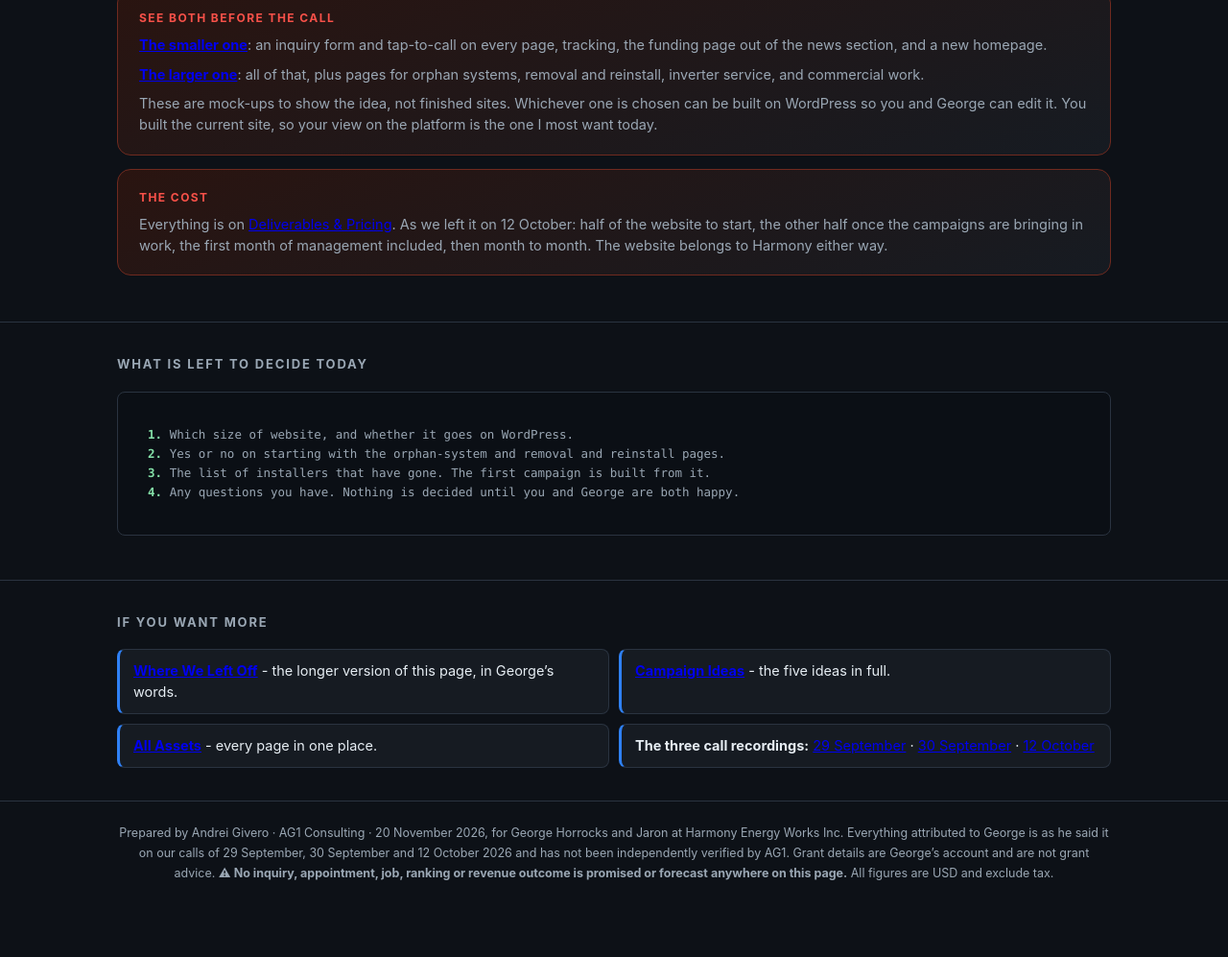
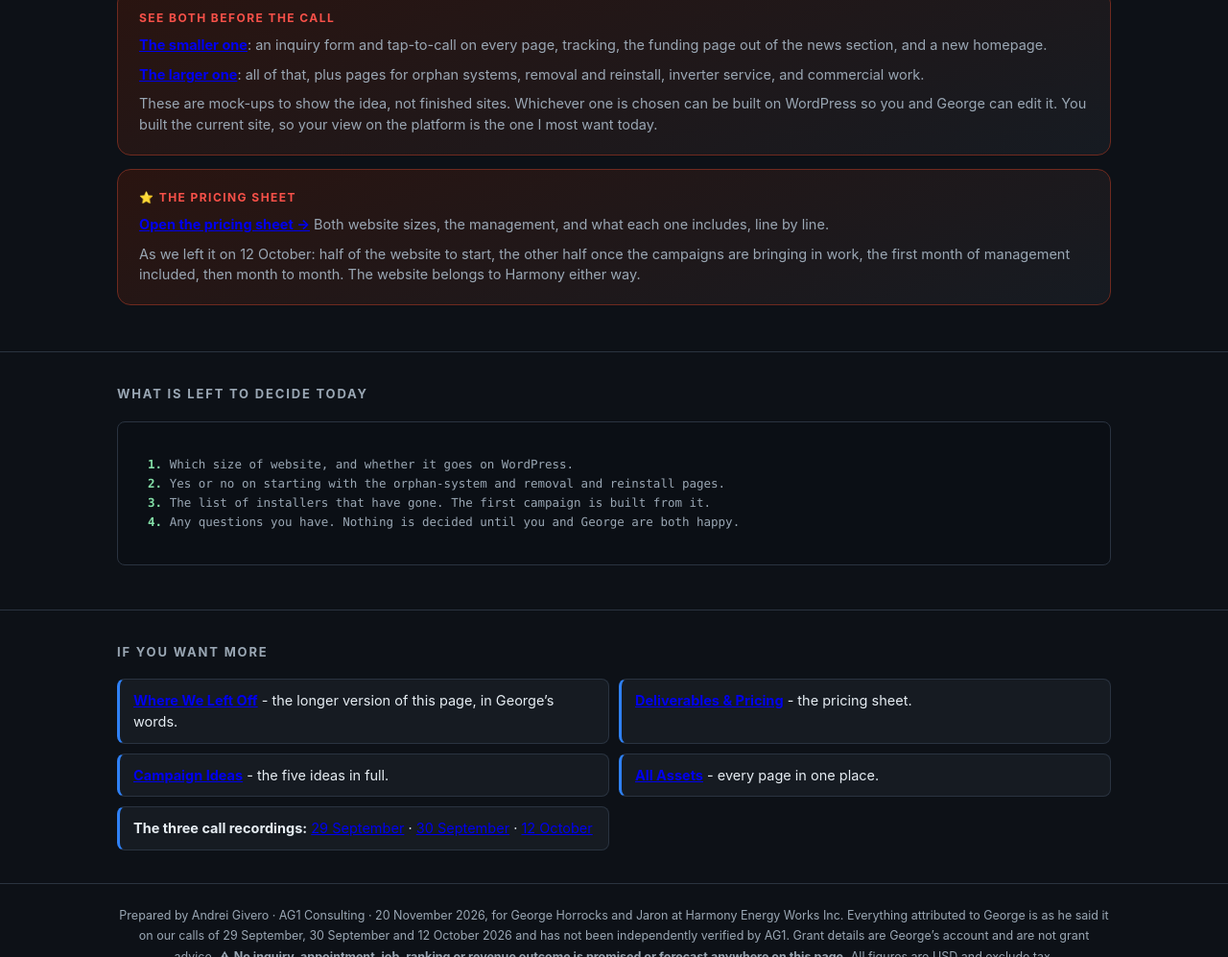
Before and after one commit to andrei170/harmony-energy-audit, a plain HTML site: page new-here.html in a window 1280 px wide. Shown: the part 2226-3223 px from the top of the page at 96% size. Before the commit the page ends 3186 px from the top, so only its background shows below. Drawn offline with Linux system fonts and the light colour scheme.

Commit message:
Pricing sheet more prominent

```diff
--- a/new-here.html
+++ b/new-here.html
@@ -186,8 +186,9 @@ footer{color:var(--mut);font-size:12.5px;text-align:center;padding:22px 0 40px;l
       <p>These are mock-ups to show the idea, not finished sites. Whichever one is chosen can be built on WordPress so you and George can edit it. You built the current site, so your view on the platform is the one I most want today.</p>
     </div>
     <div class="flag">
-      <div class="lab">The cost</div>
-      <p>Everything is on <a href="pricing.html">Deliverables &amp; Pricing</a>. As we left it on 12 October: half of the website to start, the other half once the campaigns are bringing in work, the first month of management included, then month to month. The website belongs to Harmony either way.</p>
+      <div class="lab">&#11088; The pricing sheet</div>
+      <p><b><a href="pricing.html">Open the pricing sheet &rarr;</a></b> Both website sizes, the management, and what each one includes, line by line.</p>
+      <p> As we left it on 12 October: half of the website to start, the other half once the campaigns are bringing in work, the first month of management included, then month to month. The website belongs to Harmony either way.</p>
     </div>
   </div>
 </section>
@@ -209,6 +210,7 @@ footer{color:var(--mut);font-size:12.5px;text-align:center;padding:22px 0 40px;l
     <div class="h">If You Want More</div>
     <ul class="road">
       <li><b><a href="catch-up.html">Where We Left Off</a></b> - the longer version of this page, in George&rsquo;s words.</li>
+      <li><b><a href="pricing.html">Deliverables &amp; Pricing</a></b> - the pricing sheet.</li>
       <li><b><a href="campaigns.html">Campaign Ideas</a></b> - the five ideas in full.</li>
       <li><b><a href="assets.html">All Assets</a></b> - every page in one place.</li>
       <li><b>The three call recordings:</b> <a href="https://fathom.video/calls/842504168">29 September</a> &middot; <a href="https://fathom.video/calls/844249188">30 September</a> &middot; <a href="https://fathom.video/calls/858519339">12 October</a></li>
```
